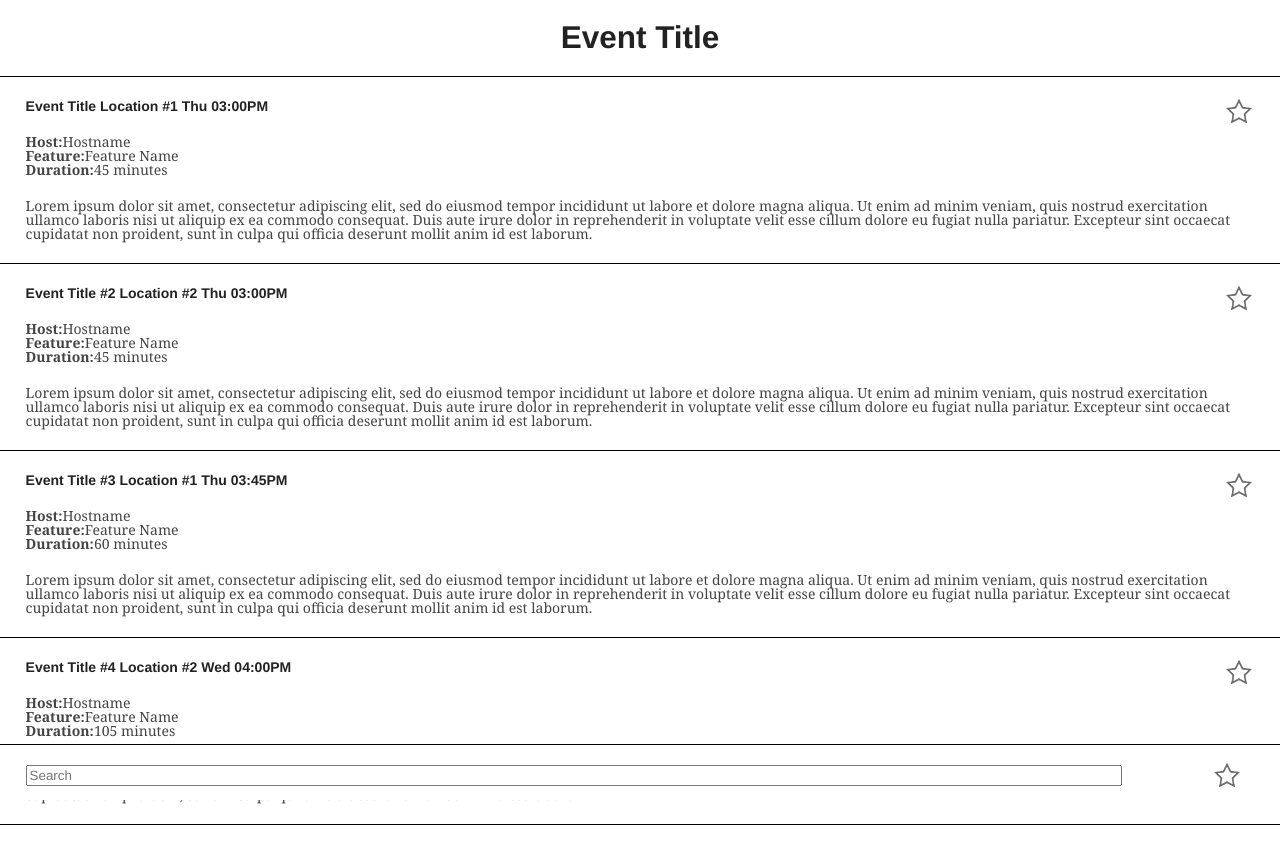
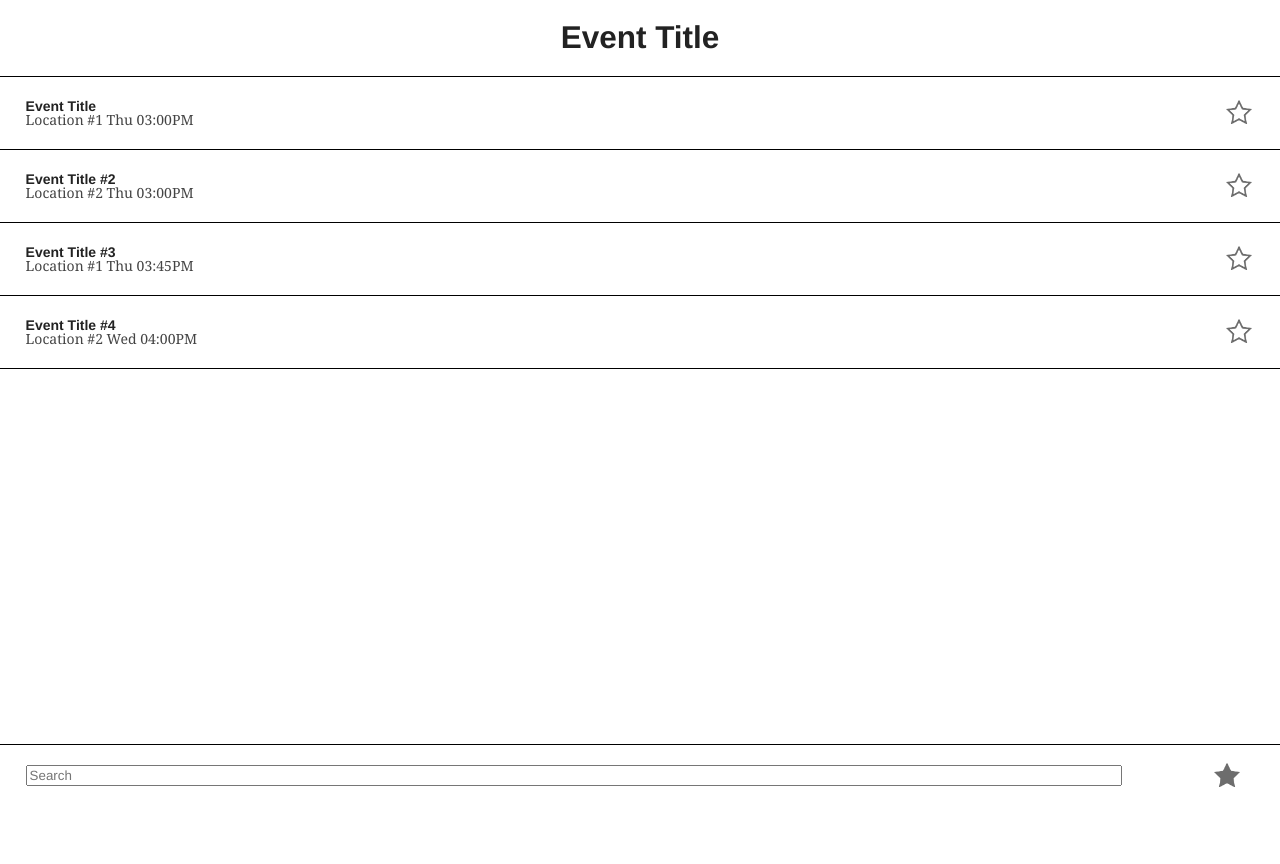
Before and after one commit to richardrissanen/mmewt, an Angular app: page / in a window 1280 px wide. Shown: the top 864 px of the page. After the commit the page ends 800 px from the top, so only its background shows below. Built offline with nearby package versions, Linux system fonts and the light colour scheme.

Commit message:
Added dark star and updated noEvventsMessage logic

```diff
--- a/src/app/events/events.component.html
+++ b/src/app/events/events.component.html
@@ -1,15 +1,14 @@
-<p *ngIf="noEventsMessage" class="alert"><i>{{ noEventsMessage }}</i></p>
+<p *ngIf="events.length == 0" class="alert"><i>{{ noEventsMessage }}</i></p>
 <ul>
   <li *ngFor="let event of events">
     <article>
       <section>
-        <h4>
-          {{ event.title }} {{ event.location }} {{ event.startTime | date:dateFormat }}
-          <a (click)="favoriteEvent(event.id)" [ngClass]="{star: true, favorite: isFavorite(event.id)}"></a>
-        </h4>
+        <h4>{{ event.title }} </h4>
+        <p>{{ event.location }} {{ event.startTime | date:dateFormat }}</p>
+        <a (click)="favoriteEvent(event.id)" [ngClass]="{star: true, favorite: isFavorite(event.id)}"></a>
       </section>
 
-      <section>
+      <!-- <section>
         <dl>
           <dt>Host:</dt>
           <dd>{{ event.host }}</dd>
@@ -22,7 +21,7 @@
         </dl>
       </section>
 
-      <section>{{ event.description }}</section>
+      <section>{{ event.description }}</section> -->
 
     </article>
   </li>
--- a/src/app/events/events.component.ts
+++ b/src/app/events/events.component.ts
@@ -27,7 +27,7 @@ export class EventsComponent implements OnInit {
     this.events = this.allEvents;
     this.favIds = this._localStorageService.fetchFavorites();
     this.dateFormat = 'EEE hh:mma';
-    this.updateNoEventsMessage('In order for events to show up here, you must tap the star.');
+    this.noEventsMessage = ('In order for events to show up here, you must tap the star.');
   }
 
   process(message: object) {
@@ -88,9 +88,4 @@ export class EventsComponent implements OnInit {
 
   isFavorite(eventId) { return this.favIds.indexOf(eventId) !== -1 }
 
-  updateNoEventsMessage(message) {
-    if (this.events.length === 0) { this.noEventsMessage = message; }
-    else { this.noEventsMessage = null }
-  }
-
 }
--- a/src/app/nav/nav.component.css
+++ b/src/app/nav/nav.component.css
@@ -1,9 +1,11 @@
 a, input { font-family: helvetica, arial, courier, sans-serif; }
 
-a.star, a.star.favorite {
-    position: relative;
+a.star {
+    background-image: url('../../assets/dark_full.png');
     top: 7px;
 }
+
+a.star.favorite { background-image: url('../../assets/fav_full.png'); }
 
 form, input { width: 100%; }
 
--- a/src/styles.css
+++ b/src/styles.css
@@ -64,6 +64,8 @@ a.star {
     display: inline;
     display: inline-block;
     float: right;
-    padding: 0 14px 24px 14px;
+	padding: 0 14px 24px 14px;
+	position: relative;
+	top: -27px;
 }
 a.star.favorite { background-image: url('./assets/fav_full.png'); }
```
Also changed, not shown: src/assets/dark_full.png (added).
